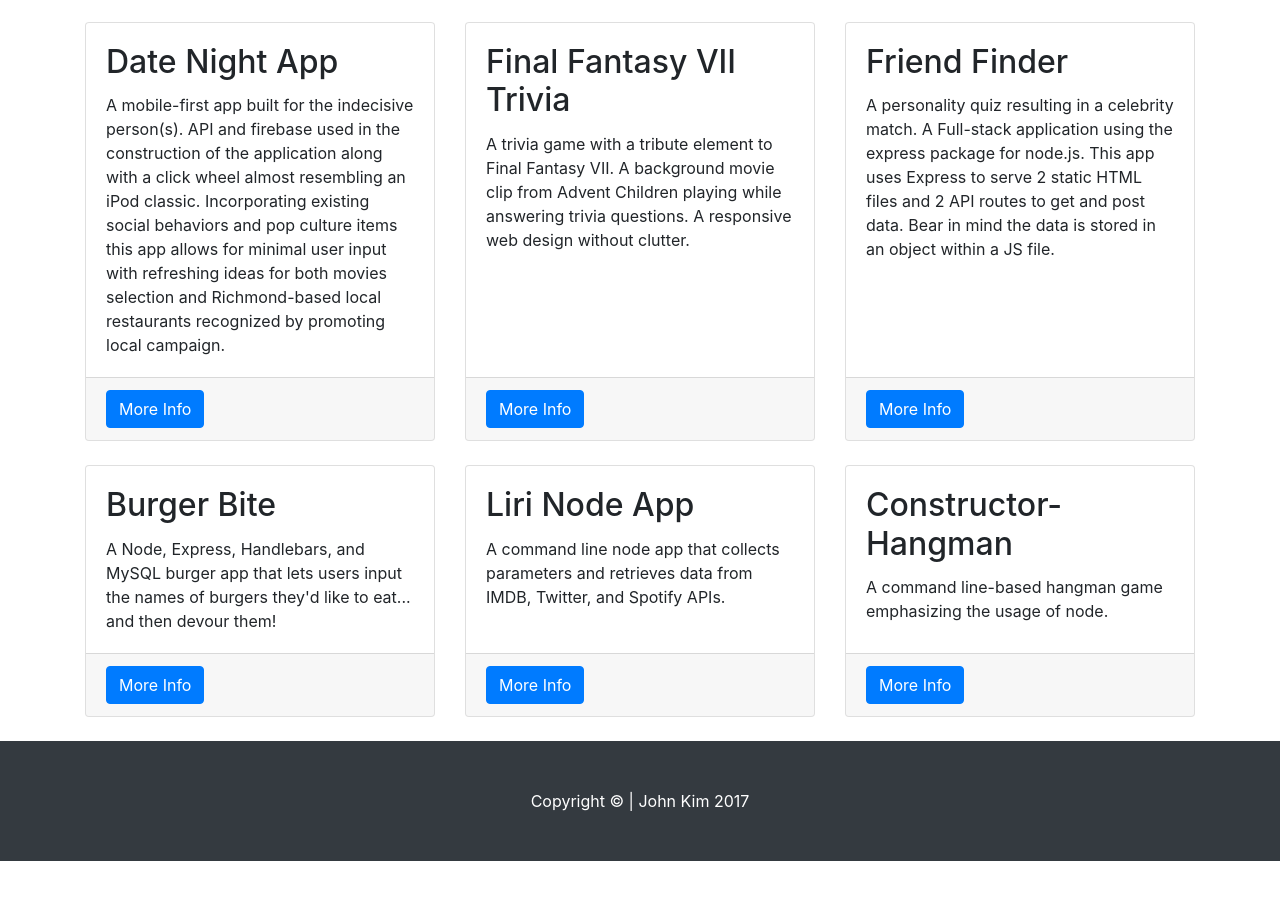
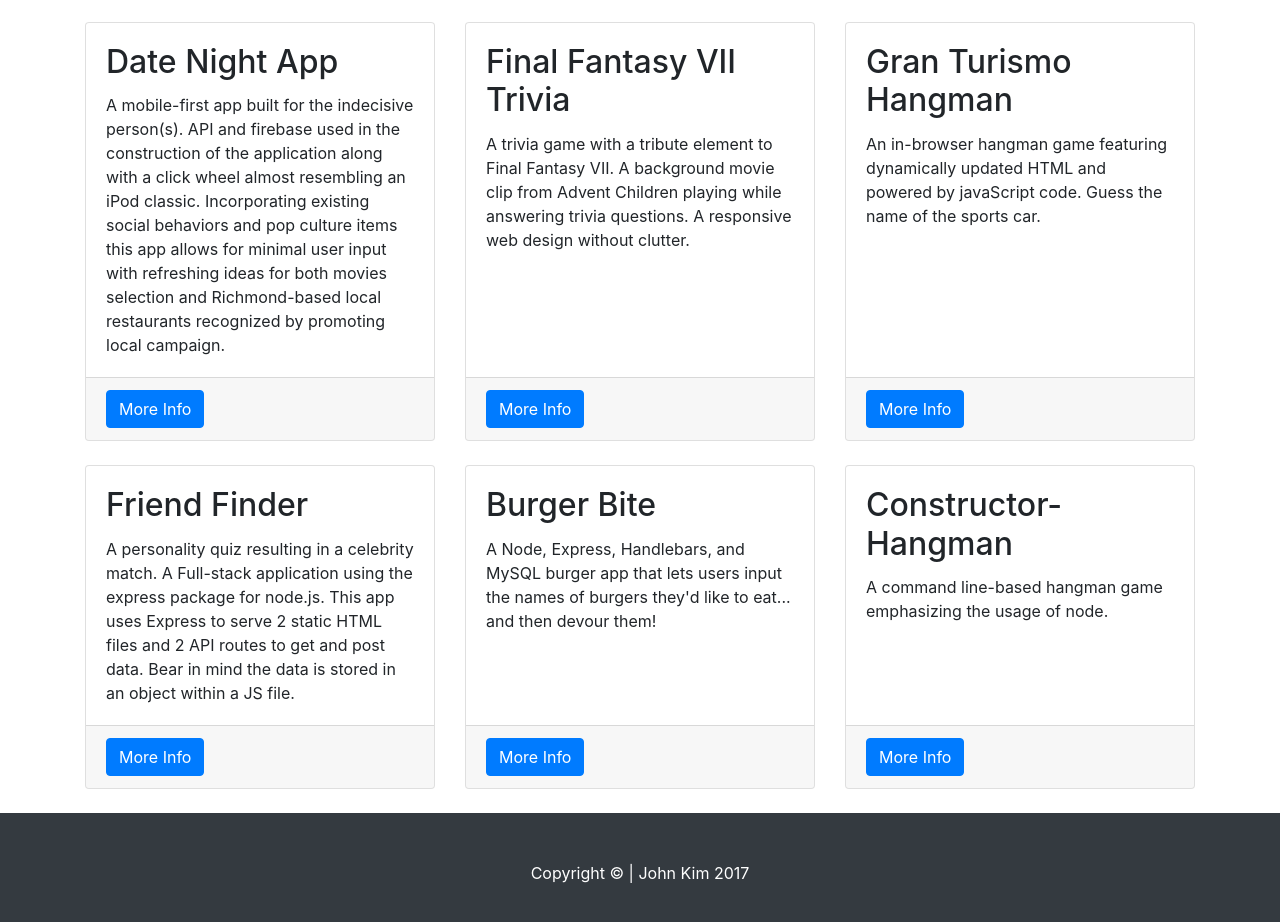
Before and after one commit to jok405/Bootstrap-Portfolio, a plain HTML site: page index.html in a window 1280 px wide. Shown: the part 740-1662 px from the top of the page. Before the commit the page ends 1601 px from the top, so only its background shows below. Drawn offline with Linux system fonts and the light colour scheme.

Commit message:
updating projects

```diff
--- a/index.html
+++ b/index.html
@@ -107,6 +107,18 @@
         <div class="col-md-4 mb-4">
           <div class="card h-100">
             <div class="card-body">
+              <h2 class="card-title">Gran Turismo Hangman</h2>
+              <p class="card-text">An in-browser hangman game featuring dynamically updated HTML and powered by javaScript code. Guess the name of the sports car.</p>
+            </div>
+            <div class="card-footer">
+              <a href="https://jok405.github.io/Hangman/" class="btn btn-primary">More Info</a>
+            </div>
+          </div>
+        </div>
+        <!-- /.col-md-4 -->
+        <div class="col-md-4 mb-4">
+          <div class="card h-100">
+            <div class="card-body">
               <h2 class="card-title">Friend Finder</h2>
               <p class="card-text"> A personality quiz resulting in a celebrity match. A Full-stack application using the express package for node.js. This app uses Express to serve 2 static HTML files and 2 API routes to get and post data. Bear in mind the data is stored in an object within a JS file.</p>
             </div>
@@ -128,19 +140,6 @@
             </div>
           </div>
         </div>
-        <!-- /.col-md-4 -->
-        <div class="col-md-4 mb-4">
-          <div class="card h-100">
-            <div class="card-body">
-              <h2 class="card-title">Liri Node App</h2>
-              <p class="card-text">A command line node app that collects parameters and retrieves data from IMDB, Twitter, and Spotify APIs.</p>
-            </div>
-            <div class="card-footer">
-              <a href="https://github.com/jok405/Liri-node-app" class="btn btn-primary">More Info</a>
-            </div>
-          </div>
-        </div>
-        <!-- /.col-md-4 -->
         <!-- /.col-md-4 -->
         <div class="col-md-4 mb-4">
           <div class="card h-100">
```
